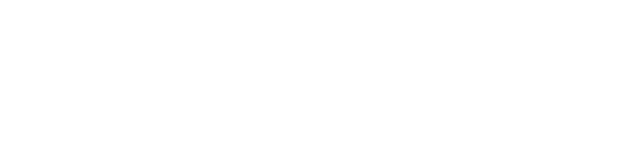
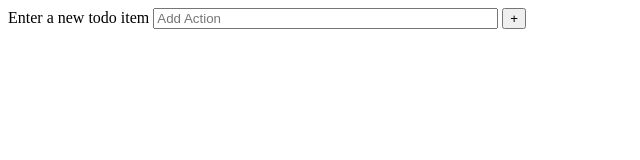
Before and after one commit to MariusTN/Todoist-VanillaJS, a plain HTML site: page index.html in a window 1280 px wide. Shown: the whole page, without its empty margins (0-640 px from the left). Drawn offline with Linux system fonts and the light colour scheme.

Commit message:
first section

```diff
--- a/index.html
+++ b/index.html
@@ -6,6 +6,17 @@
     <title>Todoist</title>
 </head>
 <body>
+    <main>
 
+        <section class="newItemEntry">
+            <form id="itemEntryForm" action="">
+                <label for=""> Enter a new todo item </label>
+                <input id="newItem" type="text" autocomplete="off" size="40" placeholder="Add Action" tabindex="0" />
+                <button id="addItem" class="button" title="Add new item" aria-label="Add new action to your list" tabindex="0" type="submit">+</button>
+            </form>
+        </section>
+
+
+    </main>
 </body>
 </html>
```
